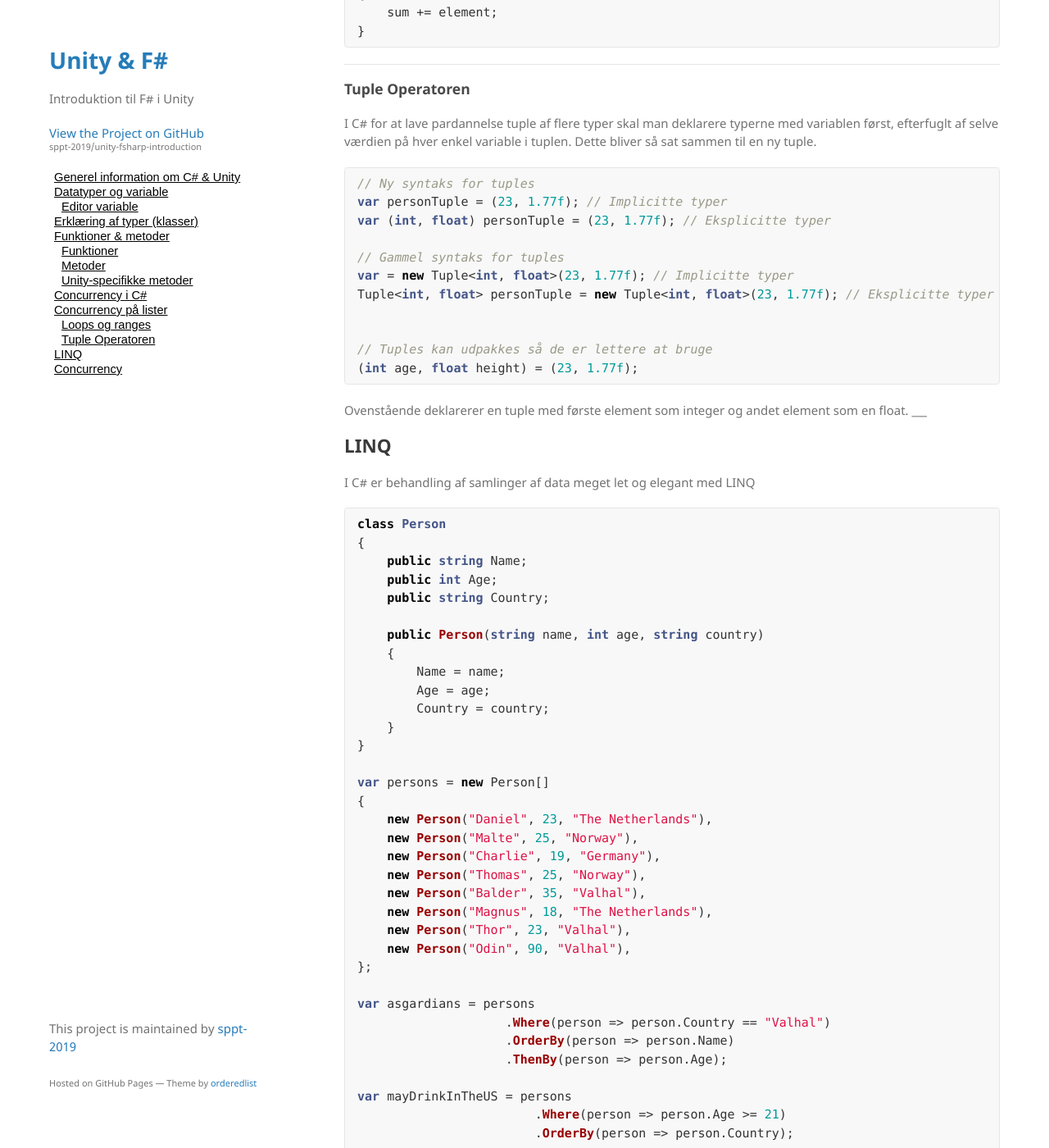
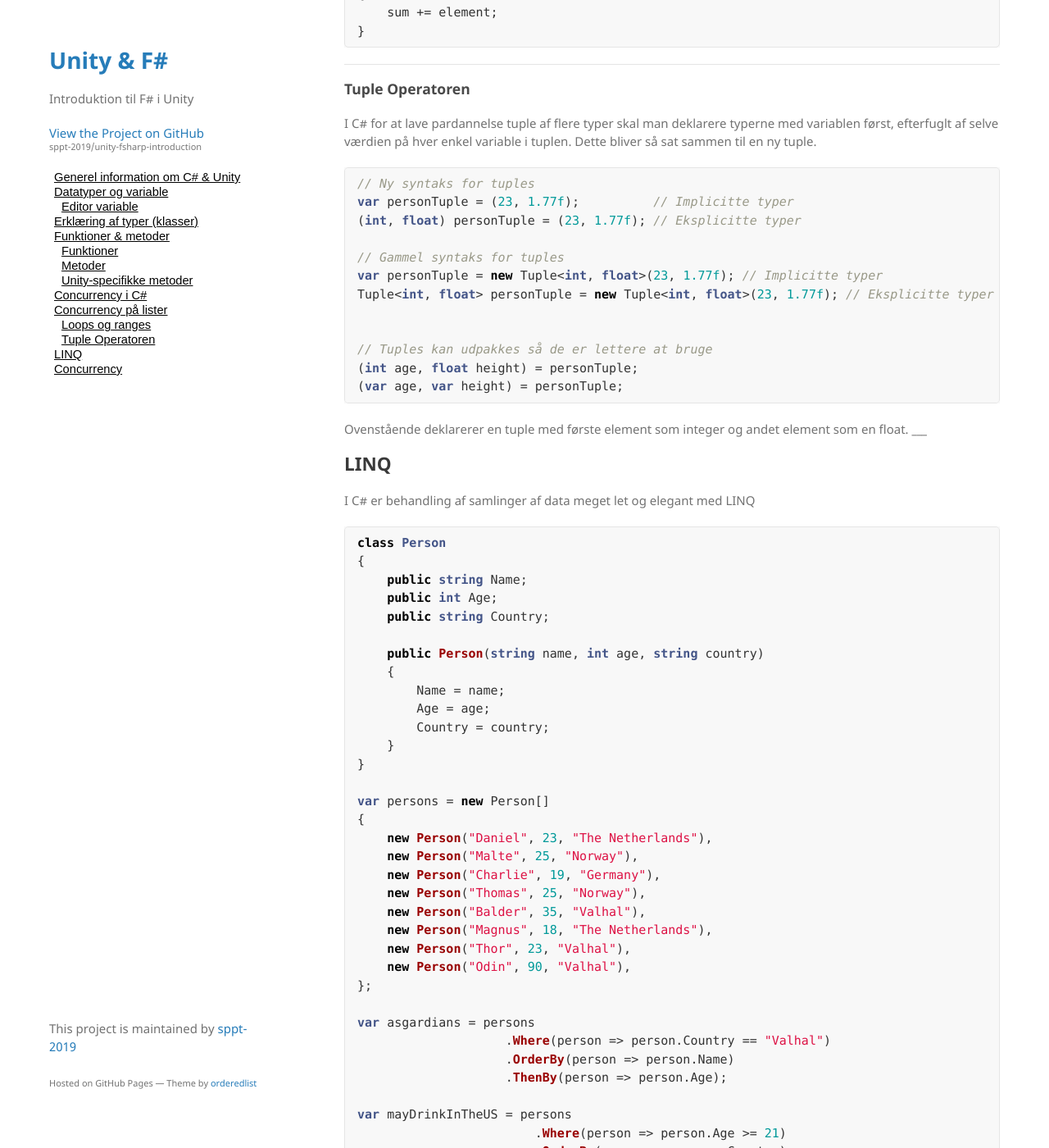
Before and after one commit to sppt-2019/unity-fsharp-introduction, a Jekyll site: the page built from csharp.md, in a window 1280 px wide and 1400 px high, scrolled down 4082 px. Shown: the whole window at 82% size. Built offline with Jekyll 4.4.1, drawn with Linux system fonts in a browser that asks for light colours; our own code applies the rules of GitHub Pages for plain Markdown files; some of the changed text lies outside the part shown.

Commit message:
Update csharp.md

````diff
--- a/csharp.md
+++ b/csharp.md
@@ -8,20 +8,20 @@ ___
 I C# kan typen ofte infereres så man ikke behøver være eksplicit omkring den, det gøres med `var`. Typen kan som udgangspunkt altid infereres hvis der assignes noget til den med `=`. Hvis ikke skal typen altid angives.
 
 ```csharp
-var a = 5           // Implicit integer variabel
-var b = 5.0f        // Implicit float variabel
-var c = "John"      // Implicit string variabel
+var a = 5;           // Implicit integer variabel
+var b = 5.0f;        // Implicit float variabel
+var c = "John";      // Implicit string variabel
 
-int a = 5           // Eksplicit integer variabel
-float b = 5.0f      // Eksplicit float variabel
-string c = "John"   // Eksplicit string variabel
+int a = 5;           // Eksplicit integer variabel
+float b = 5.0f;      // Eksplicit float variabel
+string c = "John";   // Eksplicit string variabel
 ```
 
 ### Editor variable
 Hvis du vil erklære en variabel, som kan ændres i Unity's Editor skal den være __serializable__:
 ```csharp
 [SerializeField]
-public float Variable = 5.0f
+public float Variable = 5.0f;
 ```
 I nogle tilfælde vil du måske undgå at give en variabel en værdi med det samme. Så skal variablen erklæres på denne måde:
 ```csharp
@@ -69,14 +69,15 @@ let sumInPowerN nums n = [...]
 Metoder skal erklæres på en type og så kan man tilgå dens felter og properties:
 
 ```fsharp
-type MoveForward() =
-    inherit MonoBehaviour()
+class MoveForward : MonoBehaviour
+{
 
-    [<SerializeField>]
+    [SerializeField]
     let mutable Speed = 8.0f
 
     member this.Update() =
         this.transform.position <- this.transform.position + (this.transform.forward * Speed * Time.deltaTime)
+}
 ```
 
 ### Unity-specifikke metoder
@@ -86,11 +87,11 @@ Her giver vi nogle eksempler på Unity-specifikke metoder du måske kan få brug
 Instantiering i C# Unity gøres det på denne måde.
 ```csharp
     //Type 'GameObject' via casting
-    gObj = GameObject.Instantiate(prefab, transform.position, Quaternion.identity) as GameObject
+    gObj = GameObject.Instantiate(prefab, transform.position, Quaternion.identity) as GameObject;
 ```
 ```csharp
     //Type 'GameObject' via generics
-    gameObject = GameObject.Instantiate<GameObject>(prefab, transform.position, Quaternion.identity)
+    gameObject = GameObject.Instantiate<GameObject>(prefab, transform.position, Quaternion.identity);
 ```
 
 #### Component referencer
@@ -105,7 +106,6 @@ Ligesom i C# er der to måder at få referencer til Components på: I editoren m
 ```csharp
     //Sættes med kode
     public Rigidbody2D MyRigidbody;
-
 
     public void Start()
     {
@@ -183,16 +183,17 @@ I C# for at lave pardannelse tuple af flere typer skal man deklarere typerne med
 
 ```csharp
 // Ny syntaks for tuples
-var personTuple = (23, 1.77f); // Implicitte typer
-var (int, float) personTuple = (23, 1.77f); // Eksplicitte typer
+var personTuple = (23, 1.77f);          // Implicitte typer
+(int, float) personTuple = (23, 1.77f); // Eksplicitte typer
 
 // Gammel syntaks for tuples
-var = new Tuple<int, float>(23, 1.77f); // Implicitte typer
+var personTuple = new Tuple<int, float>(23, 1.77f); // Implicitte typer
 Tuple<int, float> personTuple = new Tuple<int, float>(23, 1.77f); // Eksplicitte typer
 
 
 // Tuples kan udpakkes så de er lettere at bruge
-(int age, float height) = (23, 1.77f);
+(int age, float height) = personTuple;
+(var age, var height) = personTuple;
 ```
 Ovenstående deklarerer en tuple med første element som integer og andet element som en float.
 ___
@@ -244,7 +245,7 @@ var namesOnly = persons
 
 var percentageScadinavians = (persons
                                 .Where(person => person.Country == "Norway" || person.Country == "Valhal")
-                                .Count() / persons.Length) * 100
+                                .Count() / persons.Length) * 100;
 
 ___
 ## Events
````
